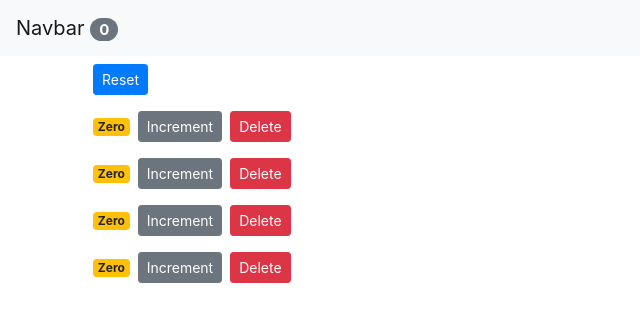
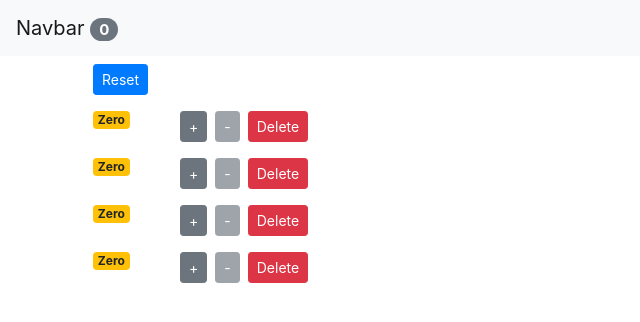
Before and after one commit to kofi-py/counter-app, a React (Create React App) app: page / in a window 1280 px wide. Shown: the top 322 px of the page, without its empty margins (0-640 px from the left). Built offline with nearby package versions, Linux system fonts and the light colour scheme.

Commit message:
Bulid Decrement button.

```diff
--- a/src/App.js
+++ b/src/App.js
@@ -32,6 +32,13 @@ class App extends Component {
     this.setState({ counters });
 };
 
+  handleDecrement = counter => {
+    const counters = [...this.state.counters];
+    const index = counters.indexOf(counter);
+    counters[index] = {...counter};
+    counters[index].value--;
+    this.setState({ counters });
+  };
   handleReset = () => {
    const counters = this.state.counters.map(c => {
      c.value = 0;
@@ -56,7 +63,7 @@ class App extends Component {
         <NavBar totalCounters={this.state.counters.filter(c => c.value > 0).length} />
         <main className="container">
           <Counters counters={this.state.counters} onReset={this.handleReset}
-           onIncrement={this.handleIncrement} onDelete={this.handleDelete} />
+           onIncrement={this.handleIncrement} onDecrement={this.handleDecrement} onDelete={this.handleDelete} />
         </main>
       </React.Fragment>
   );
--- a/src/components/counter.jsx
+++ b/src/components/counter.jsx
@@ -4,10 +4,15 @@ class Counter extends Component {
 
     render() {
         return (
-            <div>
-                <span className={this.getBadgeClasses()}>{this.formatCount()}</span>
-                <button onClick={() => this.props.onIncrement(this.props.counter)} className="btn btn-secondary btn-sm">Increment</button>
-                <button onClick={() => this.props.onDelete(this.props.counter.id)} className="btn btn-danger btn-sm m-2">Delete</button>
+            <div className="row">
+                <div className="col-1">
+                   <span className={this.getBadgeClasses()}>{this.formatCount()}</span>
+                </div>
+                <div className="col">
+                    <button onClick={() => this.props.onIncrement(this.props.counter)} className="btn btn-secondary btn-sm">+</button>
+                    <button onClick={() => this.props.onDecrement(this.props.counter)} className="btn btn-secondary btn-sm m-2" disabled={this.props.counter.value === 0 ? 'disabled' : ''}>-</button>
+                    <button onClick={() => this.props.onDelete(this.props.counter.id)} className="btn btn-danger btn-sm ">Delete</button>
+                </div>
             </div>
         );
 
--- a/src/components/counters.jsx
+++ b/src/components/counters.jsx
@@ -4,13 +4,13 @@ import Counter from './counter';
 class Counters extends Component {
 
     render() {
-        const { onReset, counters, onDelete, onIncrement } = this.props;
+        const { onReset, counters, onDelete, onIncrement, onDecrement } = this.props;
 
         return (
         <div>
             <button onClick={onReset} className="btn btn-primary btn-sm m-2">Reset</button>
             {counters.map(counter =>
-            <Counter key={counter.id} onDelete={onDelete} onIncrement={onIncrement} counter={counter}/>)}
+            <Counter key={counter.id} onDelete={onDelete} onIncrement={onIncrement} onDecrement={onDecrement} counter={counter}/>)}
         </div>
         );
     }
```
